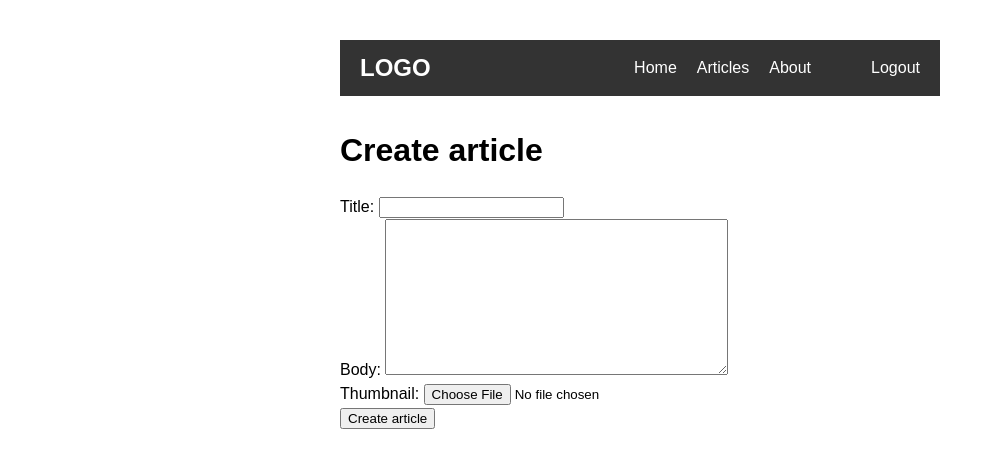
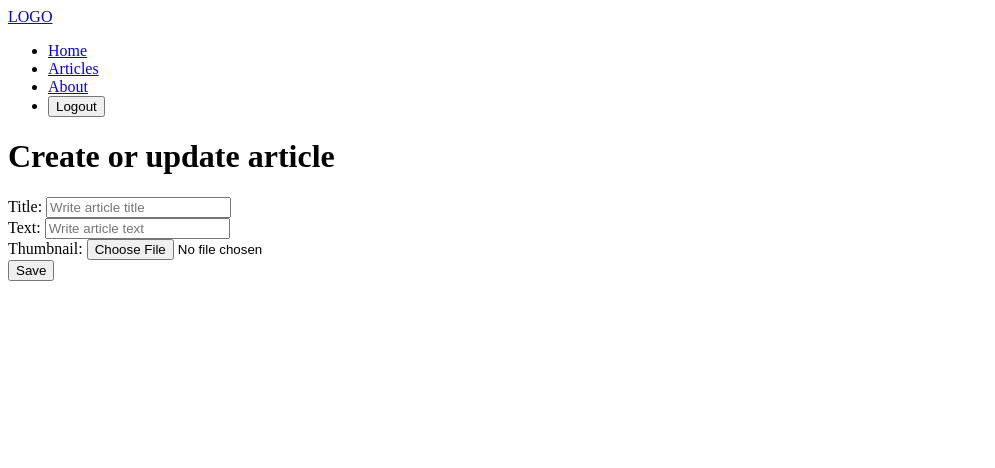
Before and after one commit to dunaev-ss/blog_609-31z_DSS, a Django app: page /article/create in a window 1280 px wide. Shown: the top 468 px of the page, without its empty margins (0-995 px from the left). Run offline with Django 5.2, Linux system fonts and the light colour scheme; the visitor is signed in with stand-in values (Sample User, id 1).

Commit message:
Лабораторная работа №10 (без стилей)

```diff
--- a/laboratoire/articles/forms.py
+++ b/laboratoire/articles/forms.py
@@ -3,7 +3,17 @@ from django import forms
 from . import models
 
 
-class CreateArticle(forms.ModelForm):
+class ArticleForm(forms.ModelForm):
     class Meta:
         model = models.Article
         fields = ['title', 'body', 'thumbnail']
+        labels = {
+            "title": "Title",
+            "body": "Text",
+            "thumbnail": "Thumbnail"
+        }
+        widgets = {
+            "title": forms.TextInput(attrs={'placeholder': 'Write article title', 'class': 'form-control mb-3'}),
+            "body": forms.TextInput(attrs={'placeholder': 'Write article text', 'class': 'form-control mb-3'}),
+            "thumbnail": forms.ClearableFileInput(attrs={'class': 'form-control mb-3'}),
+        }
--- a/laboratoire/articles/models.py
+++ b/laboratoire/articles/models.py
@@ -7,7 +7,7 @@ class Article(models.Model):
     slug = models.SlugField()
     body = models.TextField()
     date = models.DateTimeField(auto_now_add = True)
-    thumbnail = models.ImageField(upload_to = 'images/', blank = True, default='default.jpeg')
+    thumbnail = models.ImageField(upload_to = 'images/', blank = True, default='images/default.jpg')
     author = models.ForeignKey(User, default=None, on_delete=models.CASCADE)
 
     def __str__(self):
--- a/laboratoire/articles/templates/articles/article_create.html
+++ /dev/null
@@ -1,11 +0,0 @@
-{% extends "base_layout.html" %}
-{% load static %}
-{% block title %} Create article {% endblock title %}
-{% block content %}
-<h1>Create article</h1>
-<form class="form" action="{% url 'articles:create' %}" method="post" enctype="multipart/form-data">
-    {% csrf_token %}
-    {{ form }}
-    <button type="submit">Create article</button>
-</form>
-{% endblock content %}
--- /dev/null
+++ b/laboratoire/articles/templates/articles/article_form.html
@@ -0,0 +1,11 @@
+{% extends "base_layout.html" %}
+{% load static %}
+{% block title %}Create or update article{% endblock title %}
+{% block content %}
+<h1>Create or update article</h1>
+<form class="form" method="post" enctype="multipart/form-data">
+    {% csrf_token %}
+    {{ form }}
+    <button type="submit">Save</button>
+</form>
+{% endblock content %}
--- a/laboratoire/articles/urls.py
+++ b/laboratoire/articles/urls.py
@@ -7,5 +7,7 @@ app_name = 'articles'
 urlpatterns = [
     path('', views.article_list, name='homepage'),
     path('create', views.article_create, name='create'),
-    path('<slug:slug>', views.article_item, name='article_detail')
+    path('<slug:slug>', views.article_item, name='article_detail'),
+    path('update/<slug:slug>', views.article_update, name='update'),
+    path('delete/<slug:slug>', views.article_delete, name='delete')
 ]
--- a/laboratoire/articles/views.py
+++ b/laboratoire/articles/views.py
@@ -1,5 +1,5 @@
 from django.contrib.auth.decorators import login_required
-
+from django.http import HttpResponse
 from django.shortcuts import redirect, render
 
 from . import forms
@@ -20,12 +20,40 @@ def article_item(request, slug):
 @login_required(login_url='accounts:login')
 def article_create(request):
     if request.method == 'POST':
-        form = forms.CreateArticle(request.POST, request.FILES)
+        form = forms.ArticleForm(request.POST, request.FILES)
         if form.is_valid():
             instance = form.save(commit=False)
             instance.author = request.user
             instance.save()
             return redirect('homepage')
     else:
-        form = forms.CreateArticle()
-    return render(request, 'articles/article_create.html', {'form': form})
+        form = forms.ArticleForm()
+    return render(request, 'articles/article_form.html', {'form': form})
+
+
+@login_required(login_url='accounts:login')
+def article_update(request, slug):
+    article = Article.objects.get(slug=slug)
+    if request.user.id == article.author.id:
+        if request.method == 'POST':
+            form = forms.ArticleForm(request.POST, request.FILES, instance=article)
+            if form.is_valid():
+                instance = form.save(commit=False)
+                instance.author = request.user
+                instance.save()
+                return redirect('articles:article_detail', slug=article.slug)
+        else:
+            form = forms.ArticleForm(instance=article)
+        return render(request, 'articles/article_form.html', {'form': form})
+    return HttpResponse('401 Unauthorized', status=401)
+
+
+@login_required(login_url='accounts:login')
+def article_delete(request, slug):
+    article = Article.objects.get(slug=slug)
+    if request.user.id == article.author.id:
+        if request.method == 'POST':
+            article.delete()
+            return redirect('homepage')
+        return render(request, 'articles/article_confirm_delete.html', {'article': article})
+    return HttpResponse('401 Unauthorized', status=401)
--- a/laboratoire/static/css/style.css
+++ b/laboratoire/static/css/style.css
@@ -1,66 +1,66 @@
-body {
+/* body {
     font-family: sans-serif;
     max-width: 600px;
     margin: 40px auto;
     line-height: 1.5;
     padding: 0 20px;
-}
+} */
 
-.article__item {
+/* .article__item {
     margin-bottom: 30px;
     padding-bottom: 20px;
     border-bottom: 1px solid #ddd;
-}
+} */
 
-.article__item a {
+/* .article__item a {
     color: darkblue;
     text-decoration: none;
-}
+} */
 
-time {
+/* time {
     color: gray;
     font-size: 0.9em;
-}
+} */
 
 /* .article-detail p {
     font-size: 1.1em;
 } */
 
-header {
+/* header {
     background: #333;
     color: white;
     padding: 10px 20px;
     margin-bottom: 30px;
-}
+} */
 
-nav {
+/* nav {
     display: flex;
     justify-content: space-between;
     align-items: center;
     max-width: 800px;
     margin: 0 auto;
-}
+} */
 
-.logo a {
+/* .logo a {
     font-size: 1.5em;
     font-weight: bold;
     color: white;
     text-decoration: none;
-}
+} */
 
-nav ul {
+/* nav ul {
     list-style: none;
     display: flex;
     gap: 20px;
     margin: 0;
-}
+} */
 
-nav ul a {
+/* nav ul a {
     color: white;
     text-decoration: none;
-}
+}  */
 
-.nav-button {
+/* .nav-button {
     background: none;
     border: none;
     color: white;
@@ -68,13 +68,13 @@ nav ul a {
     cursor: pointer;
     padding: 0;
     text-decoration: none;
-}
+} */
 
-.create-article {
+/* .create-article {
     margin: 20px 0;
-}
+} */
 
-.btn-create {
+/* .btn-create {
     display: inline-block;
     background-color: #333;
     color: white;
@@ -83,4 +83,4 @@ nav ul a {
     font-family: sans-serif;
     font-size: 14px;
     font-weight: bold;
-}
+} */
--- a/laboratoire/templates/base_layout.html
+++ b/laboratoire/templates/base_layout.html
@@ -19,7 +19,6 @@
                 <li><a href="{% url 'homepage' %}">Home</a></li>
                 <li><a href="{% url 'homepage' %}">Articles</a></li>
                 <li><a href="{% url 'about' %}">About</a></li>
-                <ul>
                 {% if user.is_authenticated %}
                 <li>
                     <form class="form" action="{% url 'accounts:logout' %}" method="post">
@@ -28,11 +27,13 @@
                     </form>
                 </li>
                 {% else %}
-                    <li>
-                        <a href="{% url 'accounts:login' %}">Login</a>
+                <li class="nav-item ms-auto">
+                    <a class="btn btn-outline-primary" href="{% url 'accounts:login' %}">Login</a>
+                </li>
+                <li class="nav-item ms-3">
+                    <a class="btn btn-primary" href="{% url 'accounts:signup' %}">Signup</a>
                 </li>
                 {% endif %}
-                </ul>
             </ul>
         </nav>
     </header>
```
Also changed, not shown: laboratoire/accounts/forms.py (added, +30 -0 lines), laboratoire/accounts/views.py (+9 -9 lines), laboratoire/articles/templates/articles/article_confirm_delete.html (added, +13 -0 lines), laboratoire/articles/templates/articles/article_item.html (+13 -0 lines). Lines whose indentation alone changed are shown as unchanged.
